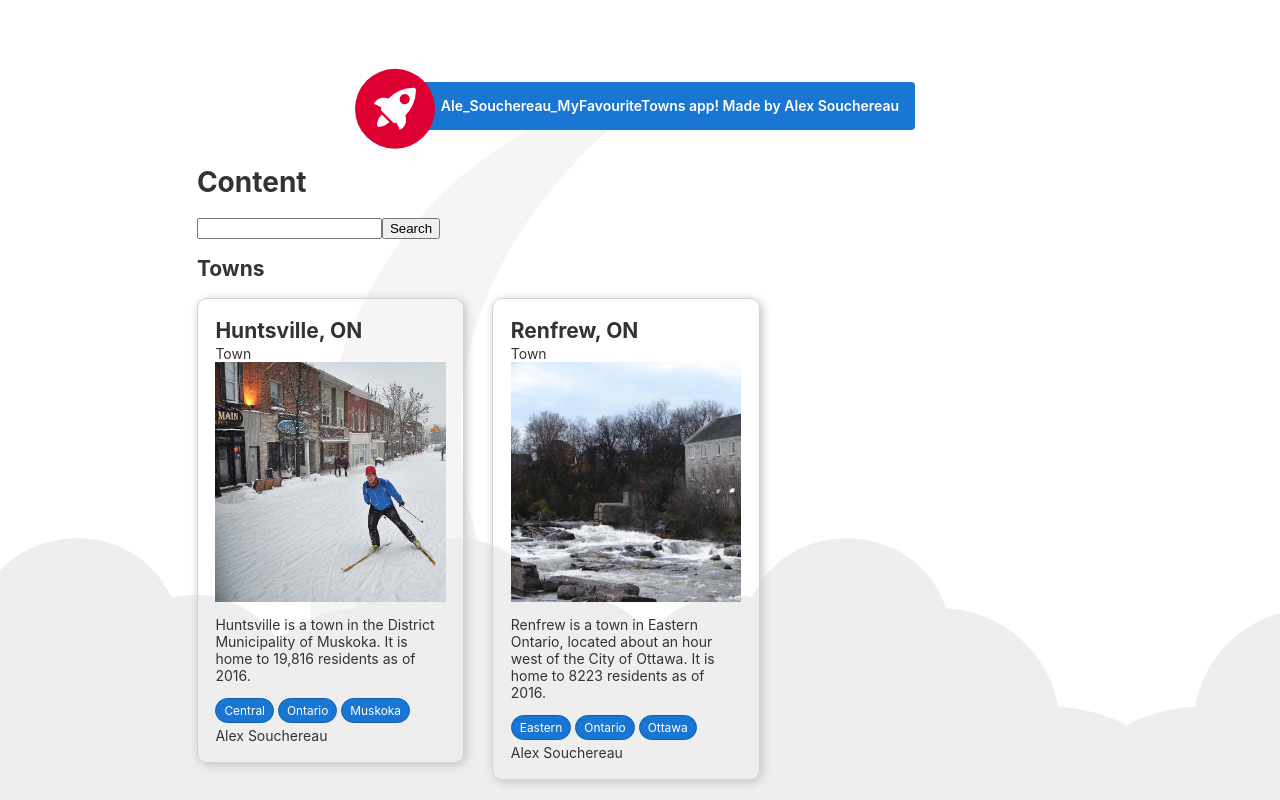
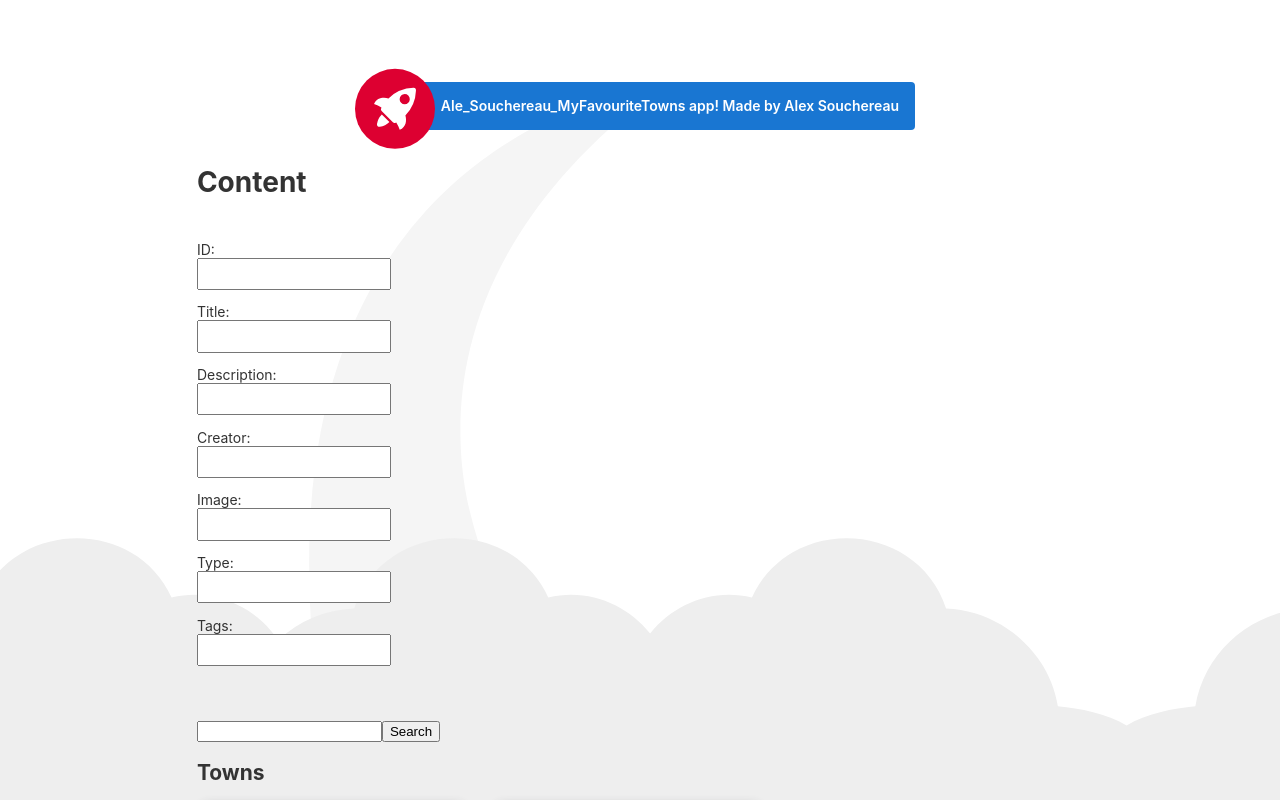
Before and after one commit to aSouchereau/Ale_Souchereau_WEB601Assignments, an Angular app in the folder Ale_Souchereau_MyFavouriteTowns/: page / in a window 1280 px wide. Shown: the top 800 px of the page. Built offline with nearby package versions, Linux system fonts and the light colour scheme.

Commit message:
Added and styled create form

```diff
--- a/Ale_Souchereau_MyFavouriteTowns/src/app/content-list/content-list.component.html
+++ b/Ale_Souchereau_MyFavouriteTowns/src/app/content-list/content-list.component.html
@@ -1,4 +1,5 @@
 <h1>Content</h1>
+<app-create-content></app-create-content>
 <form>
   <input type="text" name="search" id="search" [(ngModel)]="searchTerm">
   <button (click)="onSearchSubmit()">Search</button>
--- a/Ale_Souchereau_MyFavouriteTowns/src/app/create-content/create-content.component.scss
+++ b/Ale_Souchereau_MyFavouriteTowns/src/app/create-content/create-content.component.scss
@@ -0,0 +1,12 @@
+form {
+  display: flex;
+  flex-direction: column;
+  justify-content: space-between;
+  margin: 3em 0;
+}
+
+input {
+  display: block;
+  padding: 0.5em;
+  margin: 0 0 1em 0;
+}
```
